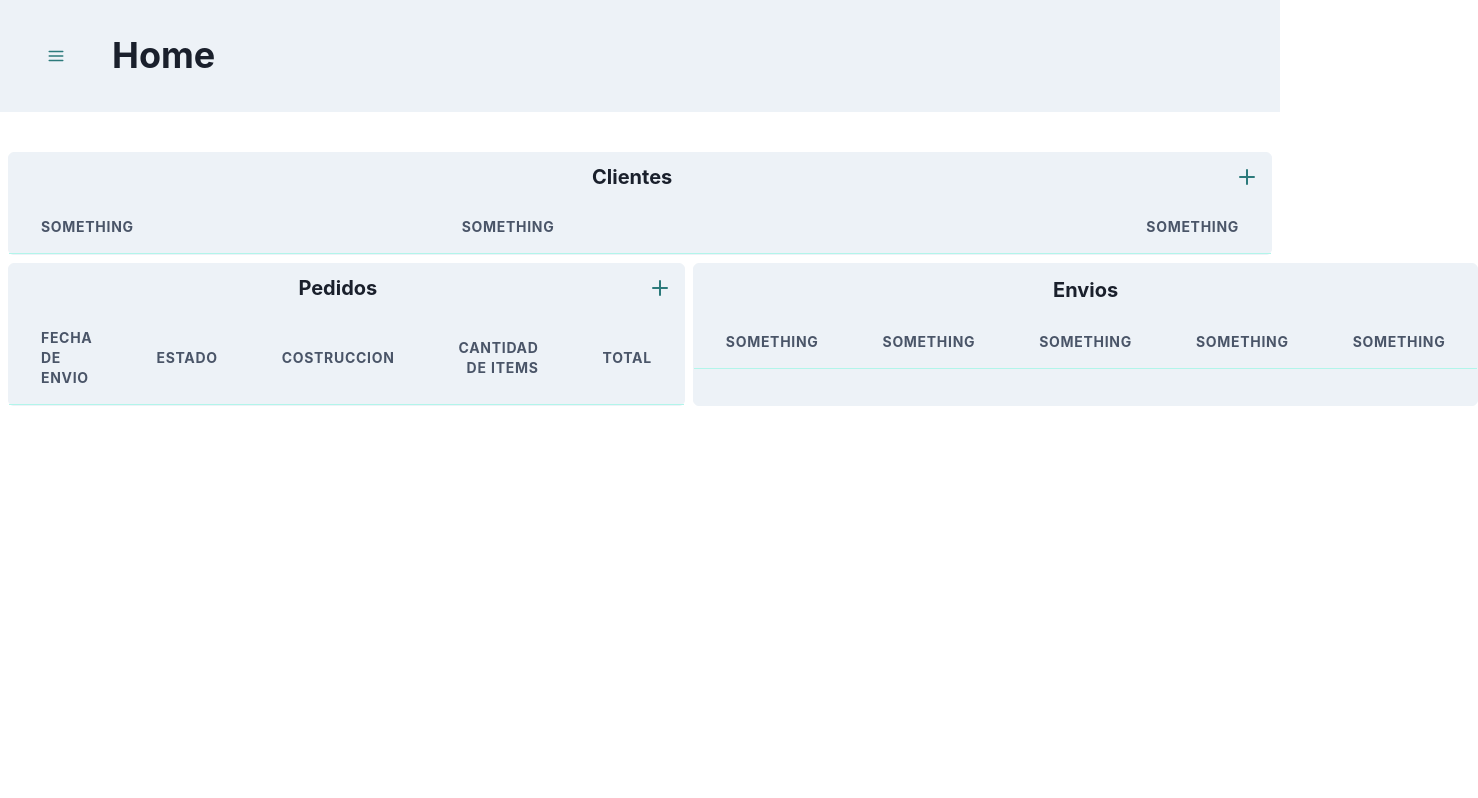
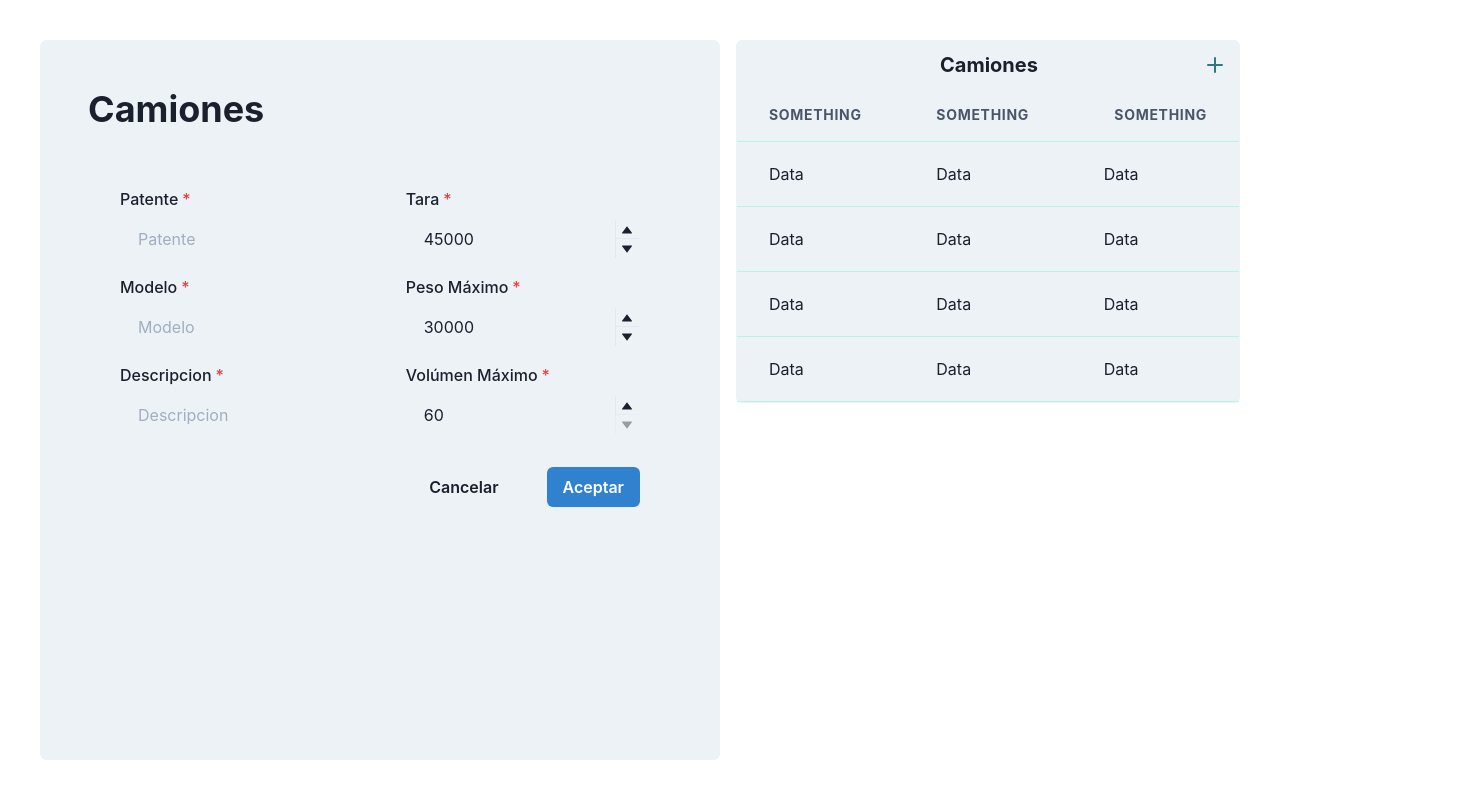
Before and after one commit to matiasdurand/dan-app-frontend, a React (Create React App) app: page / in a window 1280 px wide. Shown: the whole page, 1478 px wide, since content can reach past the window. Built offline with nearby package versions, Linux system fonts and the light colour scheme.

Commit message:
Add truck component

```diff
--- a/src/App.js
+++ b/src/App.js
@@ -1,13 +1,16 @@
 import { ChakraProvider, CSSReset } from '@chakra-ui/react';
 import CustomerHome from './components/customer/home/CustomerHome';
 import EmployeeHome from './components/employee/home/EmployeeHome';
+import EmployeeForm from './components/employee/EmployeeForm';
 import Login from './components/login/Login';
+import TruckForm from './components/truck/TruckForm';
+import Truck from './components/truck/Truck';
 
 function App() {
   return (
     <ChakraProvider>
       <CSSReset />
-      <EmployeeHome></EmployeeHome>
+      <Truck></Truck>
     </ChakraProvider>
   );
 }
--- a/src/components/Buttons.js
+++ b/src/components/Buttons.js
@@ -3,7 +3,7 @@ import { Flex, Button } from "@chakra-ui/react";
 function Buttons() {
   return (
     <Flex direction="row-reverse">
-      <Button mr="64px" variant="solid" colorScheme="blue">Aceptar</Button>
+      <Button mr="32px" variant="solid" colorScheme="blue">Aceptar</Button>
       <Button mr="32px" variant="ghost">Cancelar</Button>
     </Flex>
   );
--- /dev/null
+++ b/src/components/truck/Truck.js
@@ -0,0 +1,28 @@
+import {
+  Flex,
+} from '@chakra-ui/react'
+import TruckForm from './TruckForm'
+import TruckTable from './TrucksTabke'
+
+
+const Truck = () => {
+  return (
+
+    <Flex h="100vh" justifyContent="center" p={8}>
+
+      <TruckForm></TruckForm>
+
+      <Flex alignItems="flex-start">
+        <TruckTable>
+
+        </TruckTable>
+      </Flex>
+
+
+    </Flex>
+
+
+
+  )
+}
+export default Truck;
--- /dev/null
+++ b/src/components/truck/TruckForm.js
@@ -0,0 +1,89 @@
+import {
+  Flex,
+  FormControl,
+  FormLabel,
+  Heading,
+  Input,
+  NumberInput,
+  NumberInputField,
+  NumberInputStepper,
+  NumberIncrementStepper,
+  NumberDecrementStepper,
+  useColorModeValue
+} from '@chakra-ui/react'
+import Buttons from '../Buttons'
+
+
+const TruckForm = () => {
+  const formBackground = useColorModeValue("gray.100", "gray.700")
+  return (
+
+    <Flex direction="column" background={formBackground} p={12} rounded={6} m={2}>
+
+      <Heading nb={6}>Camiones</Heading>
+
+      <Flex width="100%">
+        <Flex direction="column" p={8}>
+
+          <FormControl id="registration" mt={6} isRequired>
+            <FormLabel>Patente</FormLabel>
+            <Input variant="filled" placeholder="Patente"></Input>
+          </FormControl>
+
+          <FormControl id="model" mt={4} isRequired>
+            <FormLabel>Modelo</FormLabel>
+            <Input  variant="filled" placeholder="Modelo"></Input>
+          </FormControl>
+
+          <FormControl id="description" mt={4} isRequired>
+            <FormLabel>Descripcion</FormLabel>
+            <Input  variant="filled" placeholder="Descripcion"></Input>
+          </FormControl>
+
+        </Flex>
+
+        <Flex direction="column" p={8}>
+
+          <FormControl id="tare" mt={6} isRequired>
+            <FormLabel>Tara</FormLabel>
+            <NumberInput variant="filled" defaultValue={45000} min={5000} max={100000} step={1000}>
+              <NumberInputField />
+              <NumberInputStepper>
+                <NumberIncrementStepper />
+                <NumberDecrementStepper />
+              </NumberInputStepper>
+              </NumberInput>
+          </FormControl>
+
+          <FormControl id="maxWeight" mt={4} isRequired>
+            <FormLabel>Peso Máximo</FormLabel>
+            <NumberInput variant="filled" defaultValue={30000} min={3000} max={100000} step={1000}>
+              <NumberInputField/>
+              <NumberInputStepper>
+                <NumberIncrementStepper/>
+                <NumberDecrementStepper/>
+              </NumberInputStepper>
+              </NumberInput>
+          </FormControl>
+
+          <FormControl id="maxVolume" mt={4} isRequired>
+            <FormLabel>Volúmen Máximo</FormLabel>
+            <NumberInput variant="filled" defaultValue={60} min={60} max={100} step={10}>
+              <NumberInputField/>
+              <NumberInputStepper>
+                <NumberIncrementStepper/>
+                <NumberDecrementStepper/>
+              </NumberInputStepper>
+              </NumberInput>
+          </FormControl>
+
+        </Flex>
+      </Flex>
+
+      <Buttons></Buttons>
+
+    </Flex>
+
+  )
+}
+export default TruckForm;
--- /dev/null
+++ b/src/components/truck/TrucksTabke.js
@@ -0,0 +1,72 @@
+import {
+  Flex,
+  IconButton,
+  Heading,
+  Table,
+  Thead,
+  Tr,
+  Td,
+  Th,
+  Tbody,
+  useColorModeValue,
+} from '@chakra-ui/react'
+import { AddIcon } from '@chakra-ui/icons';
+
+const TruckTable = () => {
+  const tableBackgroud = useColorModeValue("gray.100", "gray.700")
+  return(
+    <Flex
+    background={tableBackgroud}
+    border="1px"
+    borderColor={tableBackgroud}
+    rounded={6}
+    alignItems="center"
+    direction="row-reverse"
+    wrap="wrap"
+    m={2}
+    >
+
+      <IconButton m={1} colorScheme="teal" variant="ghost" aria-label="Add" icon={<AddIcon/>} >
+      </IconButton>
+
+      <Heading as="h4" size="md" width="50%">Camiones</Heading>
+
+      <Table variant="simple" colorScheme="teal" size="lg">
+
+        <Thead>
+          <Tr>
+            <Th>Something</Th>
+            <Th>Something</Th>
+            <Th isNumeric>Something</Th>
+          </Tr>
+        </Thead>
+
+        <Tbody>
+          <Tr>
+            <Td>Data</Td>
+            <Td>Data</Td>
+            <Td>Data</Td>
+          </Tr>
+          <Tr>
+            <Td>Data</Td>
+            <Td>Data</Td>
+            <Td>Data</Td>
+          </Tr>
+          <Tr>
+            <Td>Data</Td>
+            <Td>Data</Td>
+            <Td>Data</Td>
+          </Tr>
+          <Tr>
+            <Td>Data</Td>
+            <Td>Data</Td>
+            <Td>Data</Td>
+          </Tr>
+        </Tbody>
+
+      </Table>
+
+    </Flex>
+  )
+}
+export default TruckTable;
```
